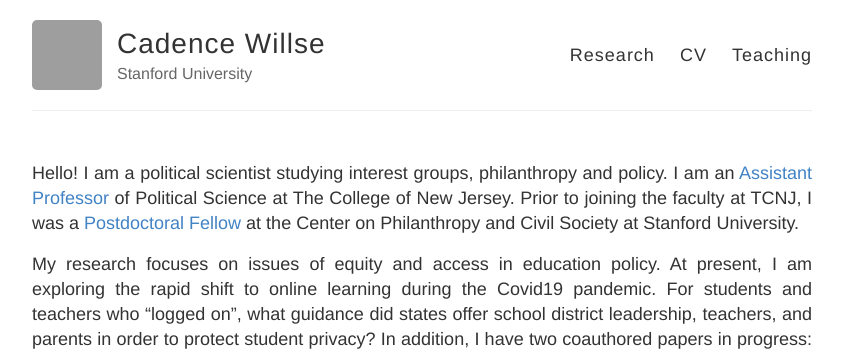
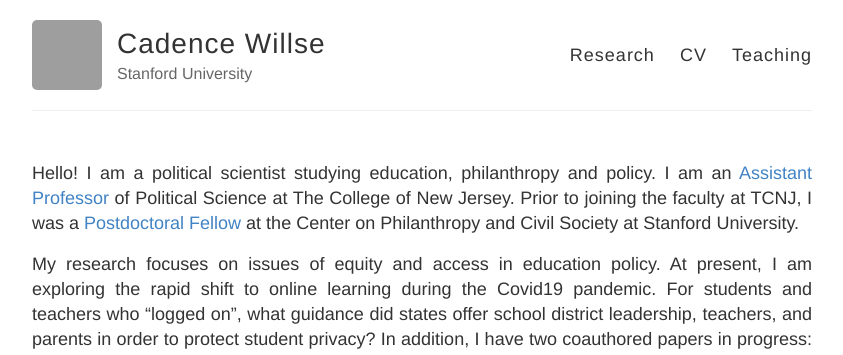
Before and after one commit to cadencewillse/cadencewillse.github.io, a Jekyll site: the page built from index.md, in a window 1280 px wide, cut to the strip 0-355 px from the top of the page. Shown: the whole strip, without its empty margins (218-1061 px from the left). Built offline with Jekyll 4.4.1, drawn with Linux system fonts in a browser that asks for light colours; grey boxes are pictures that could not be loaded.

Commit message:
Update index.md

```diff
--- a/index.md
+++ b/index.md
@@ -2,7 +2,7 @@
 layout: default
 ---
 
-Hello! I am a political scientist studying interest groups, philanthropy and policy. I am an [Assistant Professor](https://polisci.tcnj.edu/faculty_staff/cadence-willse/) of Political Science at The College of New Jersey. Prior to joining the faculty at TCNJ, I was a [Postdoctoral Fellow](https://pacscenter.stanford.edu/person/cadence-willse/) at the Center on Philanthropy and Civil Society at Stanford University.
+Hello! I am a political scientist studying education, philanthropy and policy. I am an [Assistant Professor](https://polisci.tcnj.edu/faculty_staff/cadence-willse/) of Political Science at The College of New Jersey. Prior to joining the faculty at TCNJ, I was a [Postdoctoral Fellow](https://pacscenter.stanford.edu/person/cadence-willse/) at the Center on Philanthropy and Civil Society at Stanford University.
 
 My research focuses on issues of equity and access in education policy.  At present, I am exploring the rapid shift to online learning during the Covid19 pandemic. For students and teachers who “logged on”, what guidance did states offer school district leadership, teachers, and parents in order to protect student privacy? In addition, I have two coauthored papers in progress: one focuses on policy engagement on social media, and the other focuses on the implications of national policy expansion and economic volatility for subnational and nongovernmental capacity. I am passionate about community-engaged scholarship, teaching and student development, and I have coauthored an article and book chapter on the topic.
 
```
